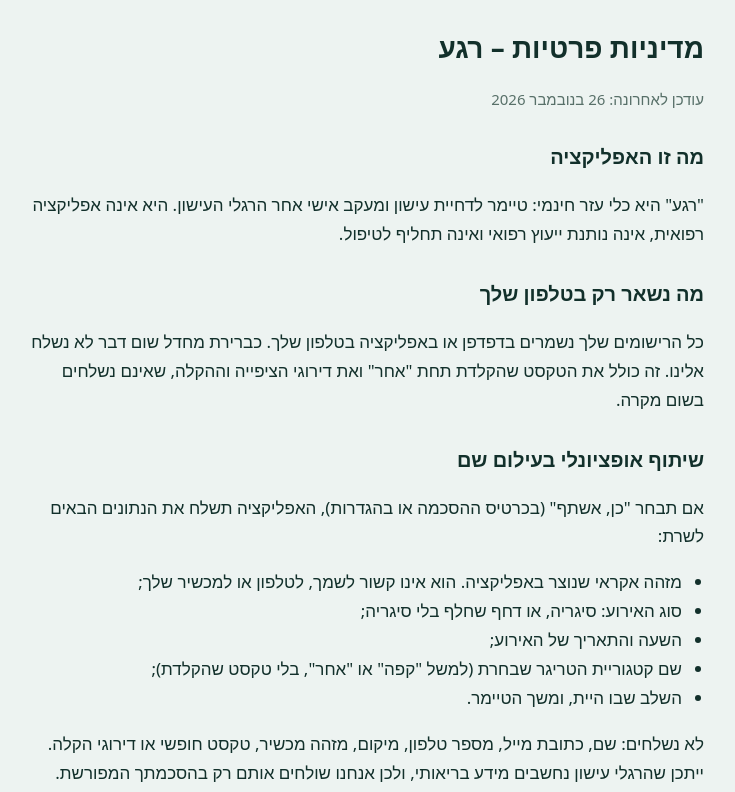
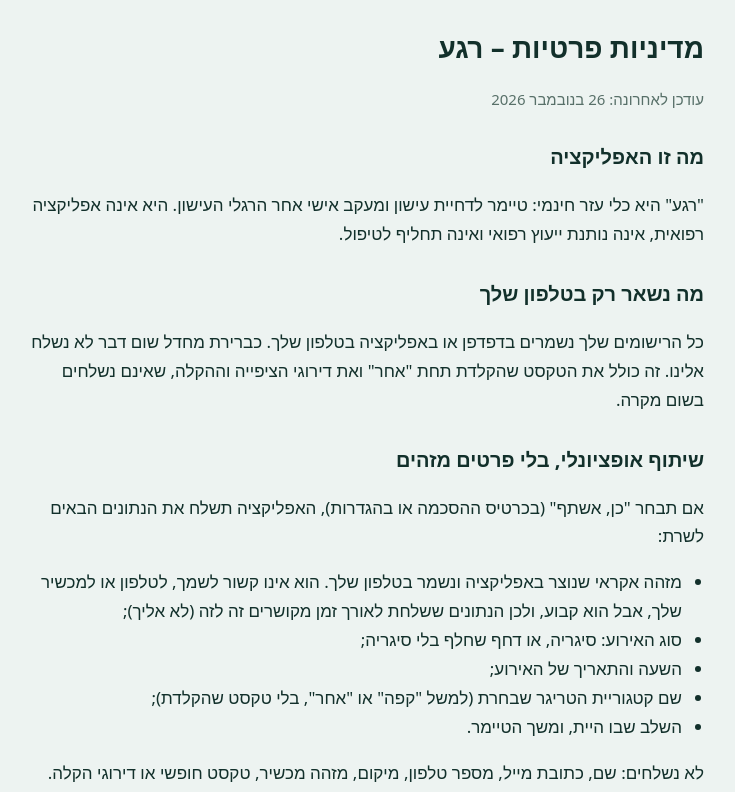
Before and after one commit to Shamanmani/smoking, a plain HTML site: page privacy.html in a window 1280 px wide. Shown: the top 792 px of the page, without its empty margins (276-1011 px from the left). Drawn offline with Linux system fonts and the light colour scheme.

Commit message:
Replace "anonymous" wording with "without identifying details"; clarify persistent random ID
Co-Authored-By: Claude Sonnet 5.5 <noreply@anthropic.com>
Claude-Session: https://claude.ai/code/session_0177QmuTpA9eaS8YhhGnnz62

```diff
--- a/privacy.html
+++ b/privacy.html
@@ -23,10 +23,10 @@
 <h2>מה נשאר רק בטלפון שלך</h2>
 <p>כל הרישומים שלך נשמרים בדפדפן או באפליקציה בטלפון שלך. כברירת מחדל שום דבר לא נשלח אלינו. זה כולל את הטקסט שהקלדת תחת "אחר" ואת דירוגי הציפייה וההקלה, שאינם נשלחים בשום מקרה.</p>
 
-<h2>שיתוף אופציונלי בעילום שם</h2>
+<h2>שיתוף אופציונלי, בלי פרטים מזהים</h2>
 <p>אם תבחר "כן, אשתף" (בכרטיס ההסכמה או בהגדרות), האפליקציה תשלח את הנתונים הבאים לשרת:</p>
 <ul>
-  <li>מזהה אקראי שנוצר באפליקציה. הוא אינו קשור לשמך, לטלפון או למכשיר שלך;</li>
+  <li>מזהה אקראי שנוצר באפליקציה ונשמר בטלפון שלך. הוא אינו קשור לשמך, לטלפון או למכשיר שלך, אבל הוא קבוע, ולכן הנתונים ששלחת לאורך זמן מקושרים זה לזה (לא אליך);</li>
   <li>סוג האירוע: סיגריה, או דחף שחלף בלי סיגריה;</li>
   <li>השעה והתאריך של האירוע;</li>
   <li>שם קטגוריית הטריגר שבחרת (למשל "קפה" או "אחר", בלי טקסט שהקלדת);</li>
```
Also changed, not shown: index.html (+2 -2 lines).
